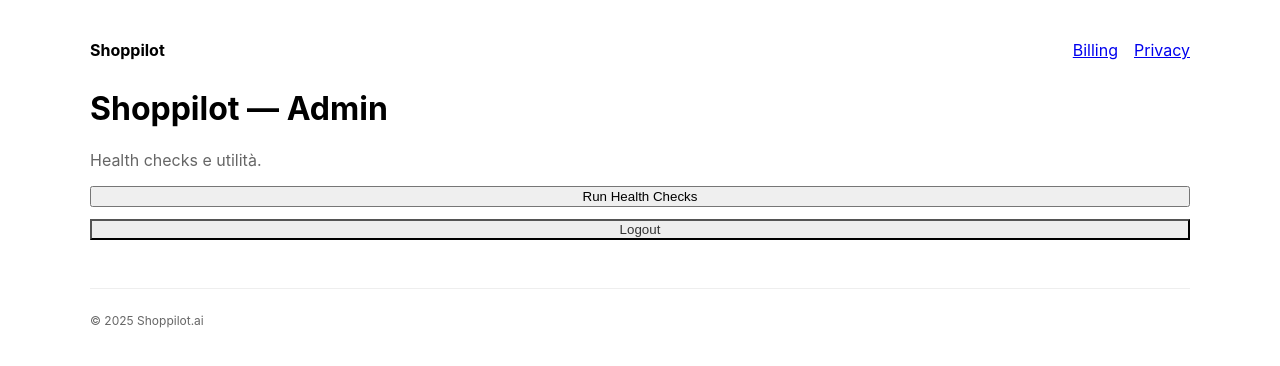
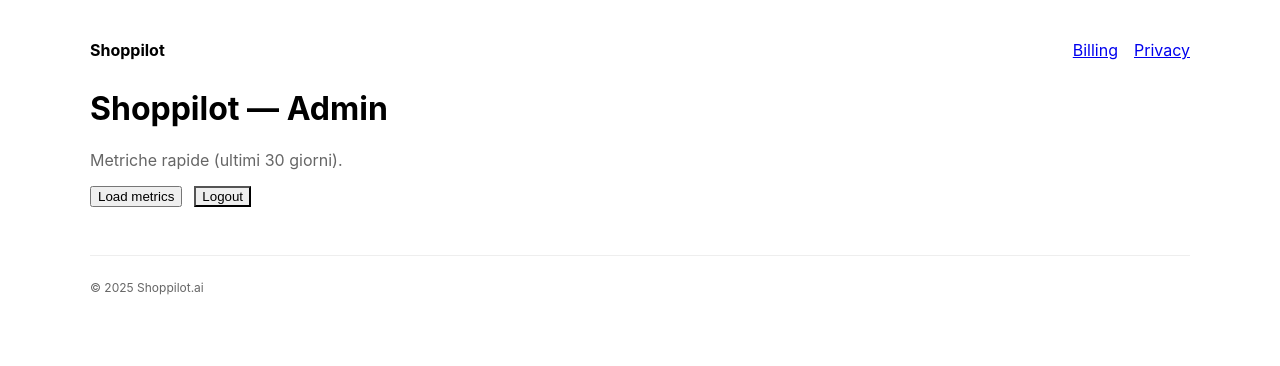
Before and after one commit to enricosig/shoppilot-app, a Next.js app: page /admin in a window 1280 px wide. Shown: the top 366 px of the page. Built offline with nearby package versions, Linux system fonts and the light colour scheme.

Commit message:
Update page.tsx

```diff
--- a/app/admin/page.tsx
+++ b/app/admin/page.tsx
@@ -1,24 +1,25 @@
 'use client';
 import { useState } from 'react';
 
-type Status = {
-  ok: boolean;
-  openai?: string;
-  stripe?: string;
-  shopify?: string;
-  error?: string;
+type Metrics = {
+  openai_generations_30d: number;
+  shopify_publishes_30d: number;
+  stripe_active_subscriptions: number;
+  shopify_recent_products: { id: number; title: string; updated_at: string; handle: string }[];
 }
 
 export default function AdminHome() {
-  const [st, setSt] = useState<Status | null>(null);
+  const [metrics, setMetrics] = useState<Metrics | null>(null);
   const [loading, setLoading] = useState(false);
+  const [err, setErr] = useState('');
 
-  const check = async () => {
-    setLoading(true);
-    const r = await fetch('/api/admin/status');
+  const load = async () => {
+    setLoading(true); setErr('');
+    const r = await fetch('/api/admin/metrics');
     const j = await r.json();
-    setSt(j);
     setLoading(false);
+    if (!j.ok) { setErr(j.error || 'error'); return; }
+    setMetrics(j.metrics);
   };
 
   const logout = async () => {
@@ -29,26 +30,49 @@
   return (
     <main>
       <h1>Shoppilot — Admin</h1>
-      <p style={{color:'#666'}}>Health checks e utilità.</p>
+      <p style={{color:'#666'}}>Metriche rapide (ultimi 30 giorni).</p>
 
-      <div style={{display:'grid', gap:12, margin:'16px 0'}}>
-        <button onClick={check} disabled={loading}>
-          {loading ? 'Checking…' : 'Run Health Checks'}
-        </button>
-        <button onClick={logout} style={{background:'#eee', color:'#333'}}>Logout</button>
+      <div style={{display:'flex', gap:12, margin:'16px 0'}}>
+        <button onClick={load} disabled={loading}>{loading ? 'Loading…' : 'Load metrics'}</button>
+        <button onClick={logout} style={{background:'#eee'}}>Logout</button>
       </div>
 
-      {st && (
-        <div style={{border:'1px solid #eee', borderRadius:12, padding:16}}>
-          <h3>Results</h3>
-          <ul>
-            <li>OpenAI: {st.openai || '—'}</li>
-            <li>Stripe: {st.stripe || '—'}</li>
-            <li>Shopify: {st.shopify || '—'}</li>
-          </ul>
-          <p style={{color: st.ok ? 'green':'crimson'}}>OK: {String(st.ok)}</p>
-          {st.error && <pre style={{whiteSpace:'pre-wrap'}}>{st.error}</pre>}
-        </div>
+      {err && <p style={{color:'crimson'}}>{err}</p>}
+
+      {metrics && (
+        <>
+          <div style={{display:'grid', gridTemplateColumns:'repeat(3, 1fr)', gap:12}}>
+            <div style={{border:'1px solid #eee', borderRadius:12, padding:16}}>
+              <h3>OpenAI Generations</h3>
+              <p style={{fontSize:28}}>{metrics.openai_generations_30d}</p>
+            </div>
+            <div style={{border:'1px solid #eee', borderRadius:12, padding:16}}>
+              <h3>Active Subscriptions</h3>
+              <p style={{fontSize:28}}>{metrics.stripe_active_subscriptions}</p>
+            </div>
+            <div style={{border:'1px solid #eee', borderRadius:12, padding:16}}>
+              <h3>Publishes to Shopify</h3>
+              <p style={{fontSize:28}}>{metrics.shopify_publishes_30d}</p>
+            </div>
+          </div>
+
+          <div style={{marginTop:24, border:'1px solid #eee', borderRadius:12, padding:16}}>
+            <h3>Recent Shopify Products</h3>
+            <table style={{width:'100%', borderCollapse:'collapse'}}>
+              <thead><tr><th align="left">ID</th><th align="left">Title</th><th align="left">Updated</th><th align="left">Admin</th></tr></thead>
+              <tbody>
+                {metrics.shopify_recent_products.map(p => (
+                  <tr key={p.id}>
+                    <td>{p.id}</td>
+                    <td>{p.title}</td>
+                    <td>{new Date(p.updated_at).toLocaleString()}</td>
+                    <td><a href={`https://${process.env.NEXT_PUBLIC_SHOPIFY_SHOP ?? ''}.myshopify.com/admin/products/${p.id}`} target="_blank">Open</a></td>
+                  </tr>
+                ))}
+              </tbody>
+            </table>
+          </div>
+        </>
       )}
     </main>
   );
```
